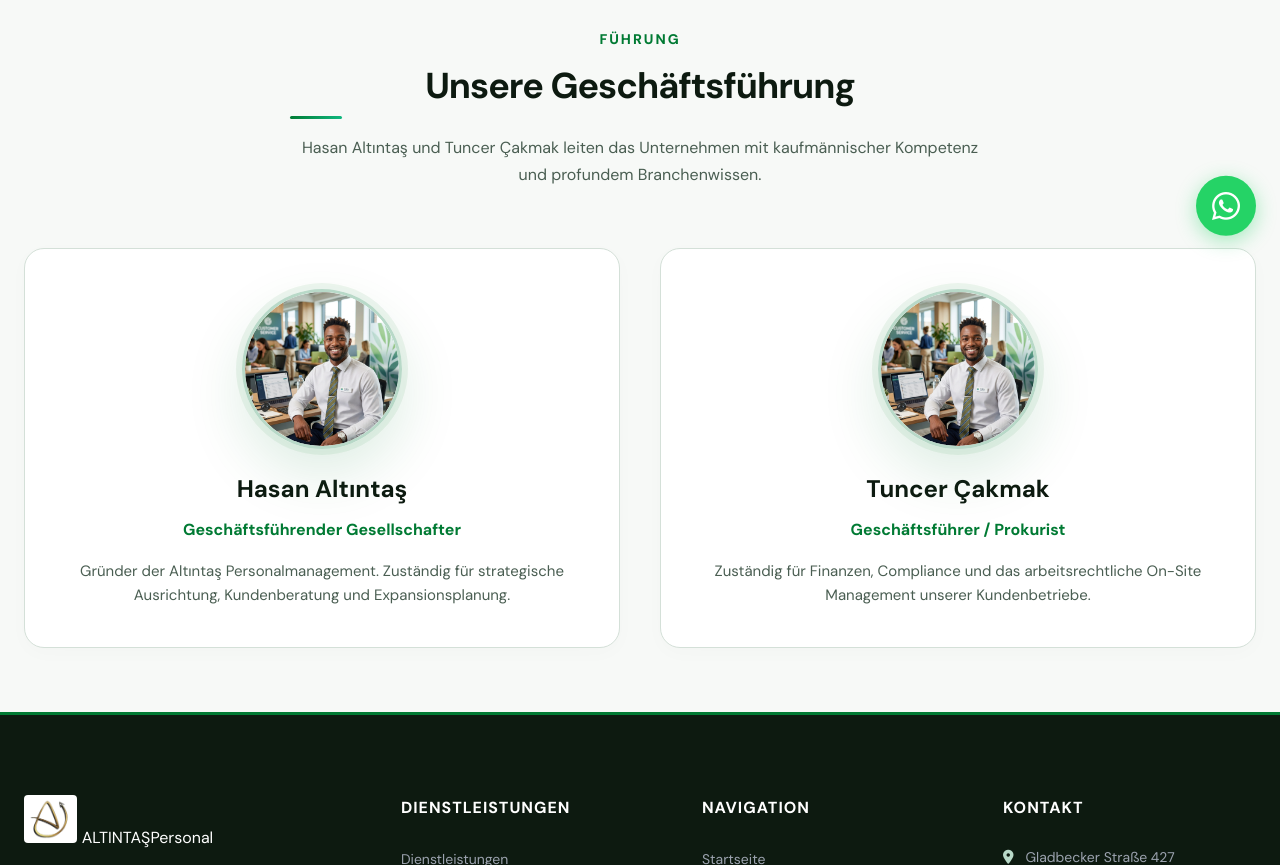
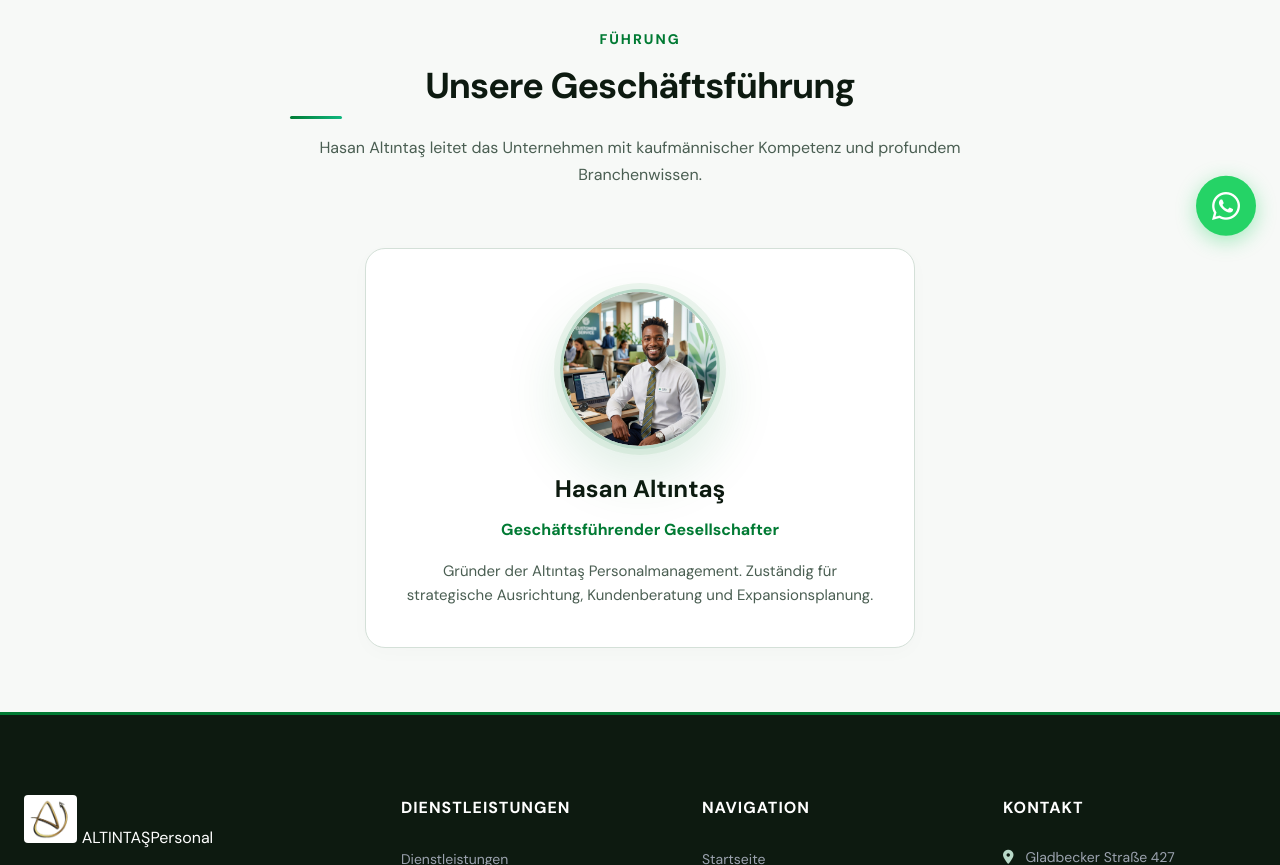
Before and after one commit to rulingghost/allmmanpersonelkiralama, a plain HTML site: page management.html in a window 1280 px wide. Shown: the part 540-1405 px from the top of the page. Drawn offline with Linux system fonts and the light colour scheme; animation ran at ten frames a second.

Commit message:
chore: Remove Tuncer Cakmak from management and translations

```diff
--- a/index.js
+++ b/index.js
@@ -40,7 +40,7 @@ const translations = {
     about_subtitle: "Über uns",
     about_title: "Jahrzehntelange Erfahrung in Logistik & Industrie",
     about_desc1: "Altıntaş Personalmanagement GmbH steht für vertrauensvolle Personaldienstleistungen. Mit Hauptsitz in Essen (Gladbecker Straße 427) und einer starken Präsenz im Ruhrgebiet unterstützen wir Unternehmen dabei, Personalengpässe flexibel und rechtssicher abzusichern.",
-    about_desc2: "Unsere Führungskräfte Hasan Altıntaş und Tuncer Çakmak leiten das Unternehmen mit dem Fokus auf faire Arbeitsbedingungen, tariftreue Bezahlung (iGZ/DGB) und höchste Kundenzufriedenheit. Ob kurzfristige Einsätze oder dauerhafte Arbeitsvermittlung - wir sind Ihr starker Partner.",
+    about_desc2: "Unser geschäftsführender Inhaber Hasan Altıntaş leitet das Unternehmen mit dem Fokus auf faire Arbeitsbedingungen, tariftreue Bezahlung (iGZ/DGB) und höchste Kundenzufriedenheit. Ob kurzfristige Einsätze oder dauerhafte Arbeitsvermittlung - wir sind Ihr starker Partner.",
     about_stat1: "15+ Jahre",
     about_stat1_lbl: "Branchenerfahrung",
     about_stat2_lbl: "Zufriedenheitsquote",
@@ -50,7 +50,7 @@ const translations = {
     phil_desc2: "Wir stehen für faire Arbeitskonditionen nach dem iGZ/DGB-Tarifvertrag, pünktliche Bezahlung und eine persönliche Betreuung auf Augenhöhe. Wir sind überzeugt, dass nachhaltiger wirtschaftlicher Erfolg nur durch zufriedene Mitarbeiter möglich ist.",
     management: "Führung",
     mgmt_title: "Unsere Geschäftsführung",
-    mgmt_desc: "Hasan Altıntaş und Tuncer Çakmak leiten das Unternehmen mit kaufmännischer Kompetenz und profundem Branchenwissen.",
+    mgmt_desc: "Hasan Altıntaş leitet das Unternehmen mit kaufmännischer Kompetenz und profundem Branchenwissen.",
     mgmt_pos_1: "Geschäftsführender Gesellschafter",
     mgmt_bio_1: "Gründer der Altıntaş Personalmanagement. Zuständig für strategische Ausrichtung, Kundenberatung und Expansionsplanung.",
     mgmt_pos_2: "Geschäftsführer / Prokurist",
@@ -236,7 +236,7 @@ const translations = {
     about_subtitle: "Hakkımızda",
     about_title: "Lojistik & Endüstride Yılların Deneyimi",
     about_desc1: "Altıntaş Personalmanagement GmbH, güvenilir personel hizmetlerini temsil eder. Essen (Gladbecker Straße 427) merkezli ve Ruhr bölgesindeki güçlü yapımızla şirketlerin personel açıklarını esnek ve yasal güvenceyle kapatmalarına destek oluyoruz.",
-    about_desc2: "Yöneticilerimiz Hasan Altıntaş ve Tuncer Çakmak firmamızı adil çalışma koşulları, toplu sözleşmeli ücretlendirme (iGZ/DGB) ve maksimum müşteri memnuniyeti odağında yönetmektedir. Kısa vadeli iş gücünden kalıcı istihdama kadar yanınızdayız.",
+    about_desc2: "Yöneticimiz Hasan Altıntaş firmamızı adil çalışma koşulları, toplu sözleşmeli ücretlendirme (iGZ/DGB) ve maksimum müşteri memnuniyeti odağında yönetmektedir. Kısa vadeli iş gücünden kalıcı istihdama kadar yanınızdayız.",
     about_stat1: "15+ Yıl",
     about_stat1_lbl: "Sektörel Deneyim",
     about_stat2_lbl: "Memnuniyet Oranı",
@@ -246,7 +246,7 @@ const translations = {
     phil_desc2: "iGZ/DGB toplu iş sözleşmesine uygun adil çalışma koşullarını, zamanında maaş ödemelerini ve karşılıklı güvene dayalı kişisel danışmanlığı savunuyoruz. Sürdürülebilir ekonomik başarının ancak memnun çalışanlarla mümkün olduğuna inanıyoruz.",
     management: "Yönetim",
     mgmt_title: "Yönetim Kurulumuz",
-    mgmt_desc: "Hasan Altıntaş ve Tuncer Çakmak firmamızı ticari yetkinlik ve derin sektörel birikim ile yönetmektedir.",
+    mgmt_desc: "Hasan Altıntaş firmamızı ticari yetkinlik ve derin sektörel birikim ile yönetmektedir.",
     mgmt_pos_1: "Kurucu / Yönetici Ortak",
     mgmt_bio_1: "Altıntaş Personalmanagement'ın kurucusu. Stratejik yönelim, müşteri danışmanlığı ve büyüme planlamasından sorumludur.",
     mgmt_pos_2: "Genel Müdür / Ticari Temsilci",
--- a/management.html
+++ b/management.html
@@ -107,7 +107,7 @@
       <div class="hero-content">
         <span class="section-subtitle" data-translate="nav_about">Unternehmen</span>
         <h1 class="hero-title" data-translate="management">Führung</h1>
-        <p class="hero-description" data-translate="mgmt_desc">Hasan Altıntaş und Tuncer Çakmak leiten das Unternehmen mit kaufmännischer Kompetenz und profundem Branchenwissen.</p>
+        <p class="hero-description" data-translate="mgmt_desc">Hasan Altıntaş leitet das Unternehmen mit kaufmännischer Kompetenz und profundem Branchenwissen.</p>
       </div>
     </div>
   </section>
@@ -118,10 +118,10 @@
       <div class="section-header">
         <span class="section-subtitle" data-translate="management">Führung</span>
         <h2 class="section-title" data-translate="mgmt_title">Unsere Geschäftsführung</h2>
-        <p class="section-description" data-translate="mgmt_desc">Hasan Altıntaş und Tuncer Çakmak leiten das Unternehmen mit kaufmännischer Kompetenz und profundem Branchenwissen.</p>
+        <p class="section-description" data-translate="mgmt_desc">Hasan Altıntaş leitet das Unternehmen mit kaufmännischer Kompetenz und profundem Branchenwissen.</p>
       </div>
 
-      <div class="about-grid" style="grid-template-columns: 1fr 1fr; gap: 40px; margin-top: 40px;">
+      <div class="about-grid" style="grid-template-columns: 1fr; max-width: 550px; margin: 40px auto 0;">
         <!-- Profile 1 -->
         <div class="sector-card" style="text-align: center; align-items: center; background: #ffffff;">
           <div class="portal-img" style="width: 160px; height: 160px; border-radius: 50%; overflow: hidden; margin-bottom: 20px; border: 3px solid var(--accent-light); aspect-ratio: 1/1;">
@@ -130,16 +130,6 @@
           <h3 style="font-size: 24px; margin-bottom: 8px;">Hasan Altıntaş</h3>
           <p style="color: var(--accent); font-weight: 700; margin-bottom: 16px; font-size: 16px;" data-translate="mgmt_pos_1">Geschäftsführender Gesellschafter</p>
           <p style="font-size: 15px; color: var(--text-muted); line-height: 1.6;" data-translate="mgmt_bio_1">Gründer der Altıntaş Personalmanagement. Zuständig für strategische Ausrichtung, Kundenberatung und Expansionsplanung.</p>
-        </div>
-
-        <!-- Profile 2 -->
-        <div class="sector-card" style="text-align: center; align-items: center; background: #ffffff;">
-          <div class="portal-img" style="width: 160px; height: 160px; border-radius: 50%; overflow: hidden; margin-bottom: 20px; border: 3px solid var(--accent-light); aspect-ratio: 1/1;">
-            <img src="assets/team_consultant.png" alt="Tuncer Çakmak" style="width: 100%; height: 100%; object-fit: cover; border-radius: 50%;">
-          </div>
-          <h3 style="font-size: 24px; margin-bottom: 8px;">Tuncer Çakmak</h3>
-          <p style="color: var(--accent); font-weight: 700; margin-bottom: 16px; font-size: 16px;" data-translate="mgmt_pos_2">Geschäftsführer / Prokurist</p>
-          <p style="font-size: 15px; color: var(--text-muted); line-height: 1.6;" data-translate="mgmt_bio_2">Zuständig für Finanzen, Compliance und das arbeitsrechtliche On-Site Management unserer Kundenbetriebe.</p>
         </div>
       </div>
     </div>
```
Also changed, not shown: index.html (+1 -1 lines), unternehmen.html (+3 -13 lines).
